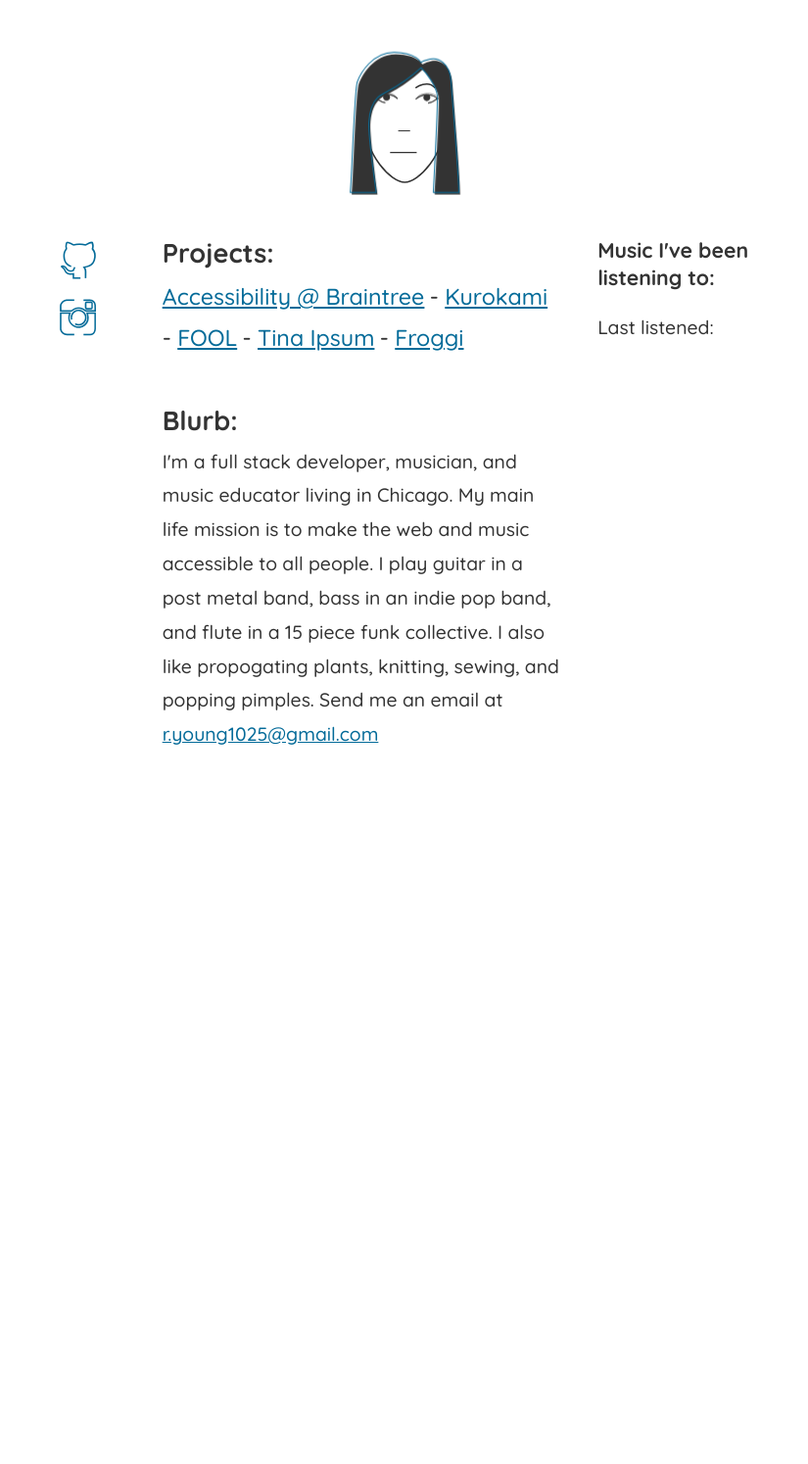
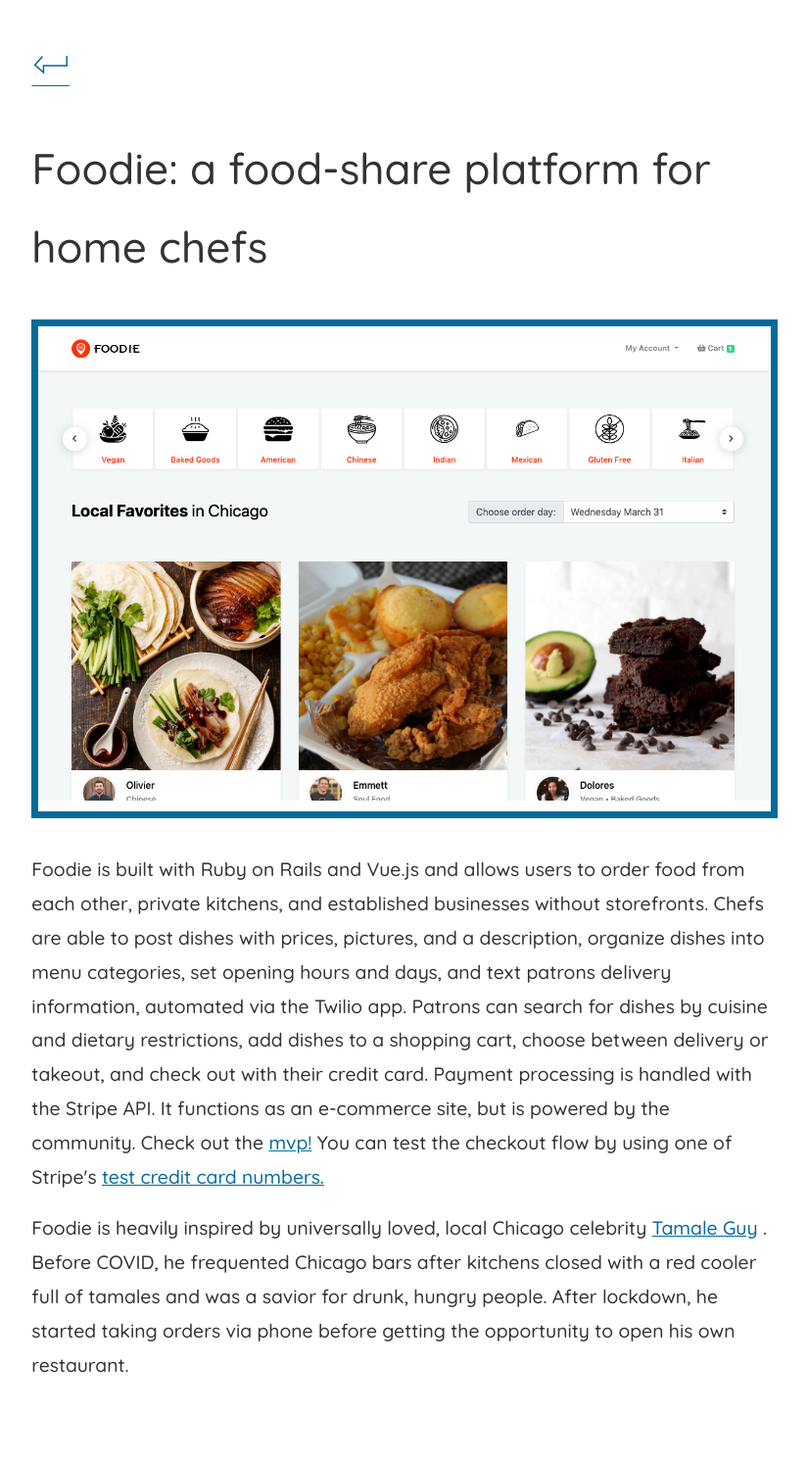
Before and after one commit to raebex/raebex.github.io, a PHP site: page /foodie/index.html in a window 1280 px wide. Shown: the whole page at 98% size, without its empty margins (227-1052 px from the left). Before the commit the page ends 760 px from the top, so only its background shows below. Run offline with PHP 8.4, Linux system fonts and the light colour scheme.

Commit message:
add foodie to project list

```diff
--- a/css/sass-files/components/_projects.scss
+++ b/css/sass-files/components/_projects.scss
@@ -8,11 +8,11 @@
   transition: $transition;
 
   &:before {
-    content: '- ';
+    content: "- ";
   }
 
   &:first-child:before {
-    content: '';
+    content: "";
   }
 }
 
@@ -22,7 +22,7 @@
 
 .project-description,
 .project-header {
-  margin: 1em 0;
+  margin: 2rem 0;
 }
 
 img {
@@ -43,3 +43,7 @@ img {
   padding: 0 2rem;
   margin-bottom: 2rem;
 }
+
+.outline {
+  border: 7px solid $color-link;
+}
--- a/css/sass-files/settings/_layout.scss
+++ b/css/sass-files/settings/_layout.scss
@@ -19,3 +19,7 @@
 .subsection {
   padding: 1em 0;
 }
+
+p + p {
+  margin-top: 1rem;
+}
--- a/css/sass-files/settings/_type.scss
+++ b/css/sass-files/settings/_type.scss
@@ -1,4 +1,5 @@
-body, html {
+body,
+html {
   color: $color-text;
   font-family: $font-family;
   font-size: $font-size;
@@ -12,7 +13,7 @@ body, html {
 
 a:link,
 a:visited,
-a:focus, {
+a:focus {
   color: $color-link;
 }
 
--- a/css/style.css
+++ b/css/style.css
@@ -293,7 +293,8 @@ html {
     width: 100%;
   }
 }
-body, html {
+body,
+html {
   color: #333;
   font-family: "Quicksand", sans-serif;
   font-size: 1.1rem;
@@ -354,6 +355,10 @@ a:focus {
 
 .subsection {
   padding: 1em 0;
+}
+
+p + p {
+  margin-top: 1rem;
 }
 
 @keyframes fade-in-right {
@@ -530,7 +535,7 @@ a:focus {
 
 .project-description,
 .project-header {
-  margin: 1em 0;
+  margin: 2rem 0;
 }
 
 img {
@@ -551,6 +556,10 @@ img {
   color: #046B99;
   padding: 0 2rem;
   margin-bottom: 2rem;
+}
+
+.outline {
+  border: 7px solid #046B99;
 }
 
 .social-media {
--- /dev/null
+++ b/foodie/index.html
@@ -0,0 +1,56 @@
+<!DOCTYPE html>
+<html class="no-js" lang="en" style="height: 100%">
+  <head>
+    <meta charset="utf-8" />
+    <meta name="viewport" content="width=device-width, initial-scale=1.0" />
+    <meta name="author" content="Rebecca Young" />
+    <title>Foodie</title>
+    <link rel="stylesheet" href="../css/style.css" />
+    <link href="https://fonts.googleapis.com/css2?family=Quicksand:wght@500;700&display=swap" rel="stylesheet" />
+  </head>
+  <body>
+    <main role="main" class="container row">
+      <section class="section large-12" id="accessibility">
+        <div class="back">
+          <a href="/" aria-label="Back to home">
+            <span class="icon icon-back-arrow"></span>
+          </a>
+        </div>
+        <h1 class="project-header">Foodie: a food-share platform for home chefs</h1>
+        <div class="project-description">
+          <div class="outline">
+            <a href="https://distracted-beaver-3fe522.netlify.app/" target="_blank">
+              <img src="../images/foodie-home.png" alt="Screenshot of Foodie home page" />
+            </a>
+          </div>
+        </div>
+        <div class="project-description">
+          <p>
+            Foodie is built with Ruby on Rails and Vue.js and allows users to order food from each other, private
+            kitchens, and established businesses without storefronts. Chefs are able to post dishes with prices,
+            pictures, and a description, organize dishes into menu categories, set opening hours and days, and text
+            patrons delivery information, automated via the Twilio app. Patrons can search for dishes by cuisine and
+            dietary restrictions, add dishes to a shopping cart, choose between delivery or takeout, and check out with
+            their credit card. Payment processing is handled with the Stripe API. It functions as an e-commerce site,
+            but is powered by the community. Check out the
+            <a href="https://distracted-beaver-3fe522.netlify.app/" target="_blank">mvp!</a>
+            You can test the checkout flow by using one of Stripe's
+            <a
+              href="https://stripe.com/docs/payments/accept-a-payment?integration=checkout#additional-testing-resources"
+              target="_blank"
+            >
+              test credit card numbers.
+            </a>
+          </p>
+          <p>
+            Foodie is heavily inspired by universally loved, local Chicago celebrity
+            <a href="https://www.tamaleguychicago.com/" target="_blank">Tamale Guy</a>
+            . Before COVID, he frequented Chicago bars after kitchens closed with a red cooler full of tamales and was a
+            savior for drunk, hungry people. After lockdown, he started taking orders via phone before getting the
+            opportunity to open his own restaurant.
+          </p>
+        </div>
+      </section>
+    </main>
+  </body>
+</html>
--- a/index.html
+++ b/index.html
@@ -89,6 +89,7 @@
       <div class="subsection">
         <h3 class="header">Projects:</h3>
         <ul class="project-list">
+          <li class="project capstone"><a href="foodie/">Foodie</a></li>
           <li class="project accessibility"><a href="accessibility/" target="_blank">Accessibility @ Braintree</a></li>
           <li class="project kurokami"><a href="kurokami/" target="_blank">Kurokami</a></li>
           <li class="project fool"><a href="fool/" target="_blank">FOOL</a></li>
```
Also changed, not shown: images/404.svg, images/foodie-home.png (added), 1 other file.
